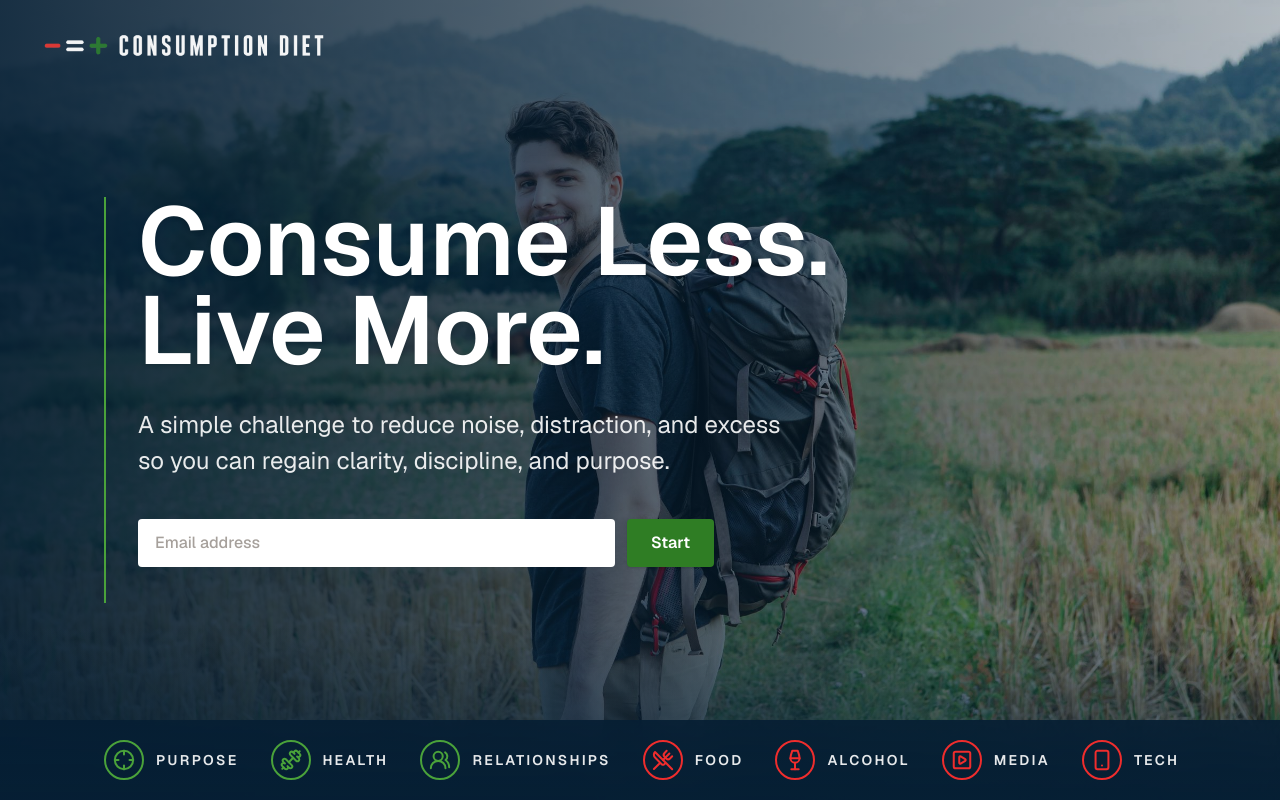
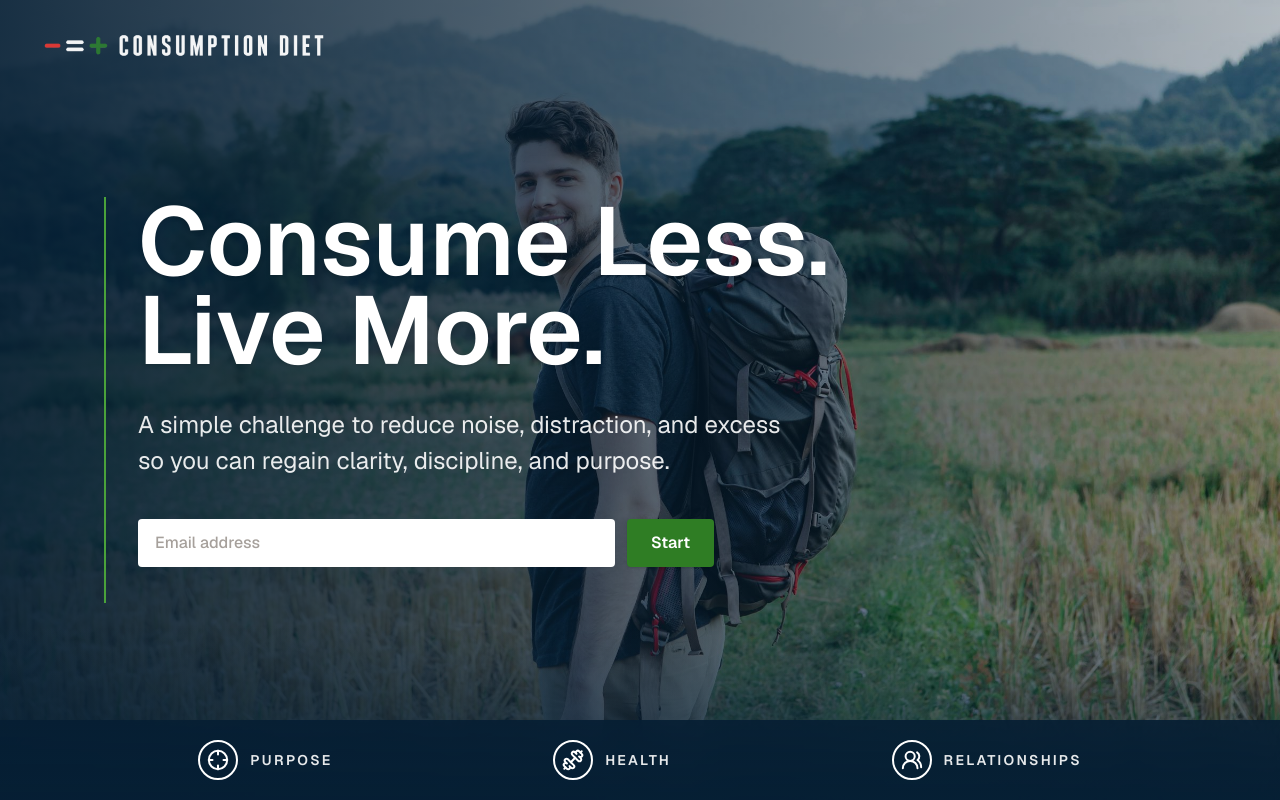
Before and after one commit to briantraudt/consumptiondiet, a Next.js app: page / in a window 1280 px wide. Built offline with nearby package versions, Linux system fonts and the light colour scheme.

Commit message:
Use white gain icons only

```diff
--- a/src/app/page.tsx
+++ b/src/app/page.tsx
@@ -1,28 +1,18 @@
 import {
   Crosshair,
   Dumbbell,
-  Smartphone,
-  SquarePlay,
   UsersRound,
-  UtensilsCrossed,
-  Wine,
 } from "lucide-react";
 import Image from "next/image";
 import { ChallengeSignupForm } from "@/components/challenge-signup-form";
 
 const heroCategories = [
-  { label: "Purpose", mobileLabel: "Purpose", icon: Crosshair, tone: "more" },
-  { label: "Health", mobileLabel: "Health", icon: Dumbbell, tone: "more" },
+  { label: "Purpose", icon: Crosshair },
+  { label: "Health", icon: Dumbbell },
   {
     label: "Relationships",
-    mobileLabel: "Relationships",
     icon: UsersRound,
-    tone: "more",
   },
-  { label: "Food", mobileLabel: "Food", icon: UtensilsCrossed, tone: "less" },
-  { label: "Alcohol", mobileLabel: "Alcohol", icon: Wine, tone: "less" },
-  { label: "Media", mobileLabel: "Media", icon: SquarePlay, tone: "less" },
-  { label: "Tech", mobileLabel: "Tech", icon: Smartphone, tone: "less" },
 ];
 
 export default function Home() {
@@ -75,22 +65,12 @@ export default function Home() {
           <div className="absolute inset-x-0 bottom-0 bg-gradient-to-t from-[#061f34]/82 via-[#061f34]/42 to-transparent text-white sm:bg-[#061f34]/90 sm:backdrop-blur-md">
             <div className="mx-auto max-w-6xl px-3 pb-5 pt-12 sm:px-8 sm:py-0 lg:px-10">
               <div className="flex flex-wrap justify-center gap-x-4 gap-y-5 sm:flex-nowrap sm:justify-between sm:gap-8">
-                {heroCategories.map(({ icon: Icon, label, mobileLabel, tone }) => (
+                {heroCategories.map(({ icon: Icon, label }) => (
                   <div
-                    className={
-                      tone === "more"
-                        ? "flex shrink-0 basis-[28%] flex-col items-center justify-center gap-2 text-center text-[0.6rem] font-semibold uppercase tracking-[0.06em] sm:min-w-max sm:basis-auto sm:flex-1 sm:flex-row sm:gap-3 sm:py-5 sm:text-sm sm:tracking-[0.16em]"
-                        : "hidden shrink-0 basis-[20%] flex-col items-center justify-center gap-2 text-center text-[0.62rem] font-semibold uppercase tracking-[0.08em] sm:flex sm:min-w-max sm:basis-auto sm:flex-1 sm:flex-row sm:gap-3 sm:py-5 sm:text-sm sm:tracking-[0.16em]"
-                    }
+                    className="flex shrink-0 basis-[28%] flex-col items-center justify-center gap-2 text-center text-[0.6rem] font-semibold uppercase tracking-[0.06em] sm:min-w-max sm:basis-auto sm:flex-1 sm:flex-row sm:gap-3 sm:py-5 sm:text-sm sm:tracking-[0.16em]"
                     key={label}
                   >
-                    <span
-                      className={
-                        tone === "more"
-                          ? "flex h-9 w-9 shrink-0 items-center justify-center rounded-full border-2 border-white text-white sm:h-10 sm:w-10 sm:border-[#4aa23a] sm:text-[#4aa23a]"
-                          : "flex h-9 w-9 shrink-0 items-center justify-center rounded-full border-2 border-[#ef2d2d] text-[#ef2d2d] sm:h-10 sm:w-10"
-                      }
-                    >
+                    <span className="flex h-9 w-9 shrink-0 items-center justify-center rounded-full border-2 border-white text-white sm:h-10 sm:w-10">
                       <Icon
                         aria-hidden="true"
                         className="h-5 w-5 sm:h-[22px] sm:w-[22px]"
@@ -98,8 +78,7 @@ export default function Home() {
                       />
                     </span>
                     <span className="max-w-full text-white/90">
-                      <span className="sm:hidden">{mobileLabel}</span>
-                      <span className="hidden sm:inline">{label}</span>
+                      {label}
                     </span>
                   </div>
                 ))}
```
